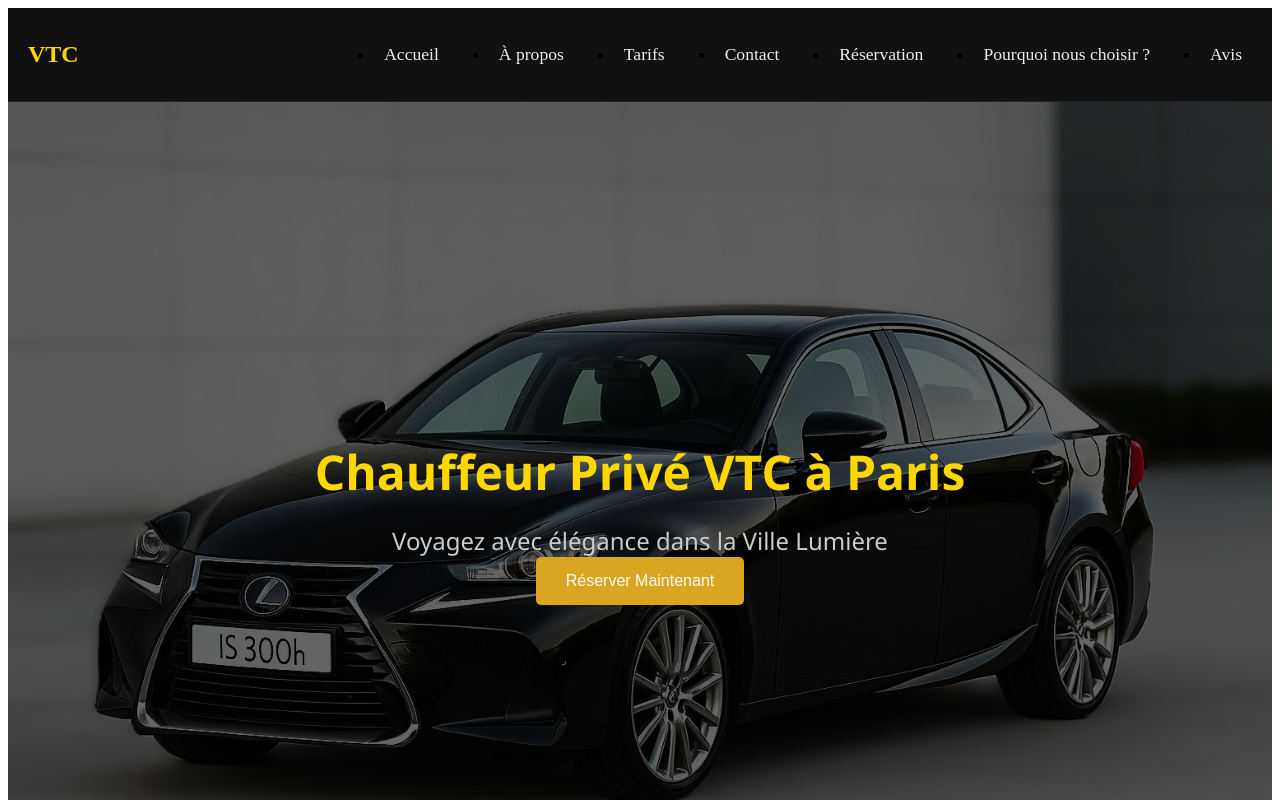
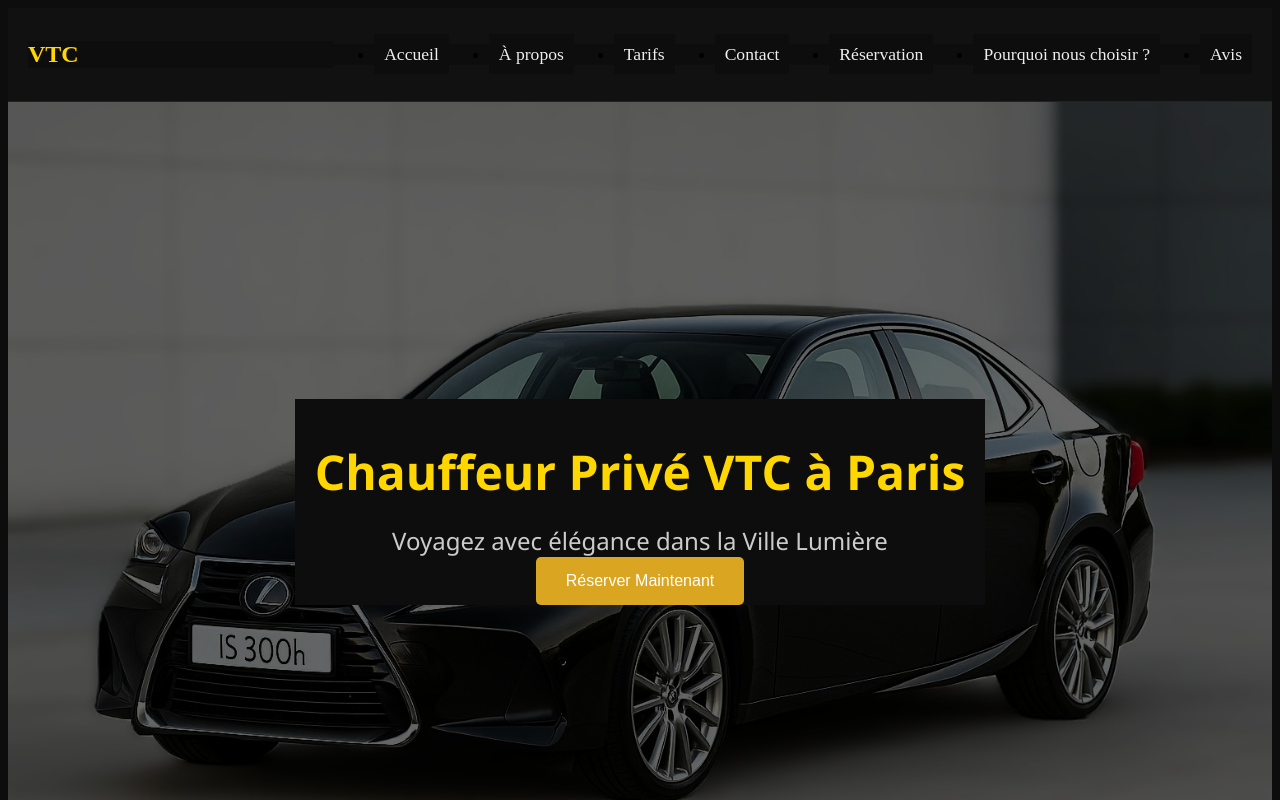
Before and after one commit to Badara-Seydi/vtc-front, a React (Create React App) app: page / in a window 1280 px wide. Shown: the top 800 px of the page. Built offline with nearby package versions, Linux system fonts and the light colour scheme.

Commit message:
change color

```diff
--- a/src/styles/Home.css
+++ b/src/styles/Home.css
@@ -1,5 +1,5 @@
 *{
-  body : 100%;
+background-color: #0d0d0d;
 }
 .home {
     font-family: 'Segoe UI', Tahoma, Geneva, Verdana, sans-serif;
```
